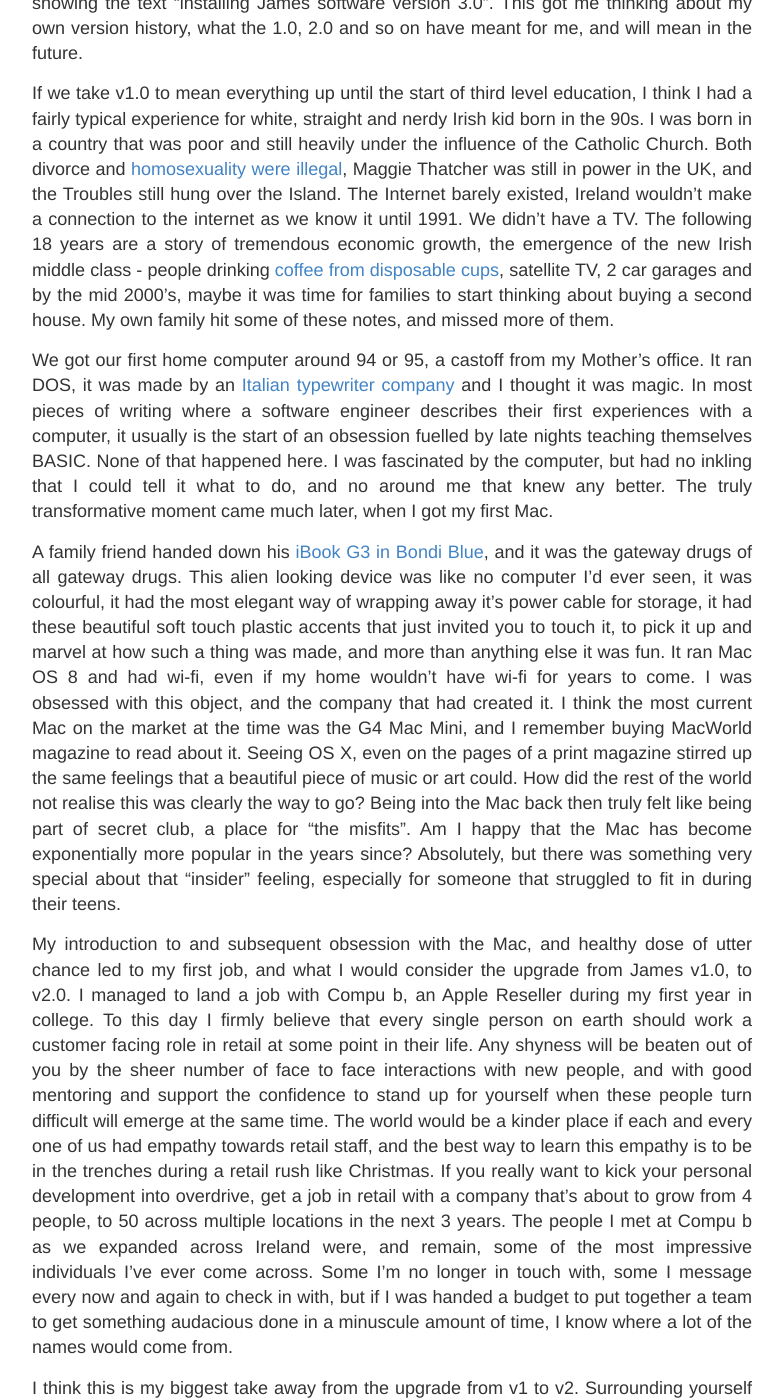
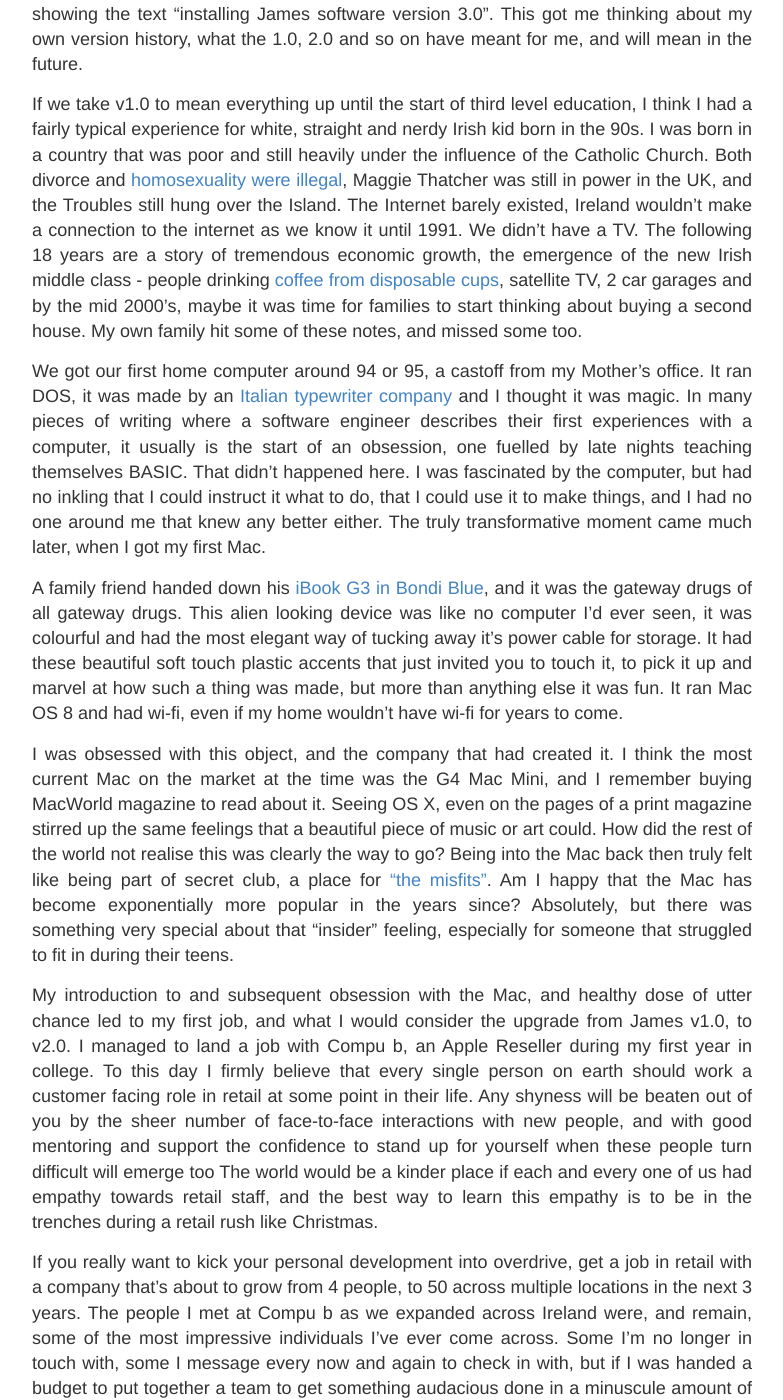
Before and after one commit to jamxf/jamxf.github.io, a Jekyll site: the page built from _posts/2021-01-09-Thirty-One.md, in a window 1280 px wide and 1400 px high, scrolled down 352 px. Shown: the whole window, without its empty margins (248-1031 px from the left). Built offline with Jekyll 4.4.1, drawn with Linux system fonts in a browser that asks for light colours; some of the changed text lies outside the part shown.

```diff
--- a/_posts/2021-01-09-Thirty-One.md
+++ b/_posts/2021-01-09-Thirty-One.md
@@ -1,22 +1,24 @@
 ---
 layout: post
-title: Thirty One
+title: Thirty One, and thoughts on human software versions
 excerpt_separator: <!--more-->
 
 ---
-
-v3.1
 
 The night of my Thirtieth birthday, this time last year, I was gifted a beautiful poster that my [girlfriend](https://www.instagram.com/ellenrosewallace/) and her friends had all drawn pictures and written notes on to celebrate the occasion. One of the illustrations was the outline of an iPhone, with a dialog on screen showing the text "installing James software version 3.0". This got me thinking about my own version history, what the 1.0, 2.0 and so on have meant for me, and will mean in the future.
 
 <!--more-->
 
-If we take v1.0 to mean everything up until the start of third level education, I think I had a fairly typical experience for white, straight and nerdy Irish kid born in the 90s. I was born in a country that was poor and still heavily under the influence of the Catholic Church. Both divorce and [homosexuality were illegal](https://en.wikipedia.org/wiki/LGBT_rights_in_the_Republic_of_Ireland), Maggie Thatcher was still in power in the UK, and the Troubles still hung over the Island. The Internet barely existed, Ireland wouldn't make a connection to the internet as we know it until 1991. We didn't have a TV. The following 18 years are a story of tremendous economic growth, the emergence of the new Irish middle class - people drinking [coffee from disposable cups](https://www.irishtimes.com/business/agribusiness-and-food/irish-coffee-the-strategy-behind-starbucks-sprawl-1.3210602), satellite TV, 2 car garages and by the mid 2000's, maybe it was time for families to start thinking about buying a second house. My own family hit some of these notes, and missed more of them.
+If we take v1.0 to mean everything up until the start of third level education, I think I had a fairly typical experience for white, straight and nerdy Irish kid born in the 90s. I was born in a country that was poor and still heavily under the influence of the Catholic Church. Both divorce and [homosexuality were illegal](https://en.wikipedia.org/wiki/LGBT_rights_in_the_Republic_of_Ireland), Maggie Thatcher was still in power in the UK, and the Troubles still hung over the Island. The Internet barely existed, Ireland wouldn't make a connection to the internet as we know it until 1991. We didn't have a TV. The following 18 years are a story of tremendous economic growth, the emergence of the new Irish middle class - people drinking [coffee from disposable cups](https://www.irishtimes.com/business/agribusiness-and-food/irish-coffee-the-strategy-behind-starbucks-sprawl-1.3210602), satellite TV, 2 car garages and by the mid 2000's, maybe it was time for families to start thinking about buying a second house. My own family hit some of these notes, and missed some too.
 
-We got our first home computer around 94 or 95, a castoff from my Mother's office. It ran DOS, it was made by an [Italian typewriter company](https://en.wikipedia.org/wiki/Olivetti_S.p.A.) and I thought it was magic. In most pieces of writing where a software engineer describes their first experiences with a computer, it usually is the start of an obsession fuelled by late nights teaching themselves BASIC. None of that happened here. I was fascinated by the computer, but had no inkling that I could tell it what to do, and no around me that knew any better. The truly transformative moment came much later, when I got my first Mac.
+We got our first home computer around 94 or 95, a castoff from my Mother's office. It ran DOS, it was made by an [Italian typewriter company](https://en.wikipedia.org/wiki/Olivetti_S.p.A.) and I thought it was magic. In many pieces of writing where a software engineer describes their first experiences with a computer, it usually is the start of an obsession, one fuelled by late nights teaching themselves BASIC. That didn't happened here. I was fascinated by the computer, but had no inkling that I could instruct it what to do, that I could use it to make things, and I had no one around me that knew any better either. The truly transformative moment came much later, when I got my first Mac.
 
-A family friend handed down his [iBook G3 in Bondi Blue](https://en.wikipedia.org/wiki/IBook#iBook_G3_("Clamshell")), and it was the gateway drugs of all gateway drugs. This alien looking device was like no computer I'd ever seen, it was colourful, it had the most elegant way of wrapping away it's power cable for storage, it had these beautiful soft touch plastic accents that just invited you to touch it, to pick it up and marvel at how such a thing was made, and more than anything else it was fun. It ran Mac OS 8 and had wi-fi, even if my home wouldn't have wi-fi for years to come. I was obsessed with this object, and the company that had created it. I think the most current Mac on the market at the time was the G4 Mac Mini, and I remember buying MacWorld magazine to read about it. Seeing OS X, even on the pages of a print magazine stirred up the same feelings that a beautiful piece of music or art could. How did the rest of the world not realise this was clearly the way to go? Being into the Mac back then truly felt like being part of secret club, a place for "the misfits". Am I happy that the Mac has become exponentially more popular in the years since? Absolutely, but there was something very special about that "insider" feeling, especially for someone that struggled to fit in during their teens.
+A family friend handed down his [iBook G3 in Bondi Blue](https://en.wikipedia.org/wiki/IBook#iBook_G3_("Clamshell")), and it was the gateway drugs of all gateway drugs. This alien looking device was like no computer I'd ever seen, it was colourful and had the most elegant way of tucking away it's power cable for storage. It had these beautiful soft touch plastic accents that just invited you to touch it, to pick it up and marvel at how such a thing was made, but more than anything else it was fun. It ran Mac OS 8 and had wi-fi, even if my home wouldn't have wi-fi for years to come.
 
-My introduction to and subsequent obsession with the Mac, and healthy dose of utter chance led to my first job, and what I would consider the upgrade from James v1.0, to v2.0. I managed to land a job with Compu b, an Apple Reseller during my first year in college. To this day I firmly believe that every single person on earth should work a customer facing role in retail at some point in their life. Any shyness will be beaten out of you by the sheer number of face to face interactions with new people, and with good mentoring and support the confidence to stand up for yourself when these people turn difficult will emerge at the same time. The world would be a kinder place if each and every one of us had empathy towards retail staff, and the best way to learn this empathy is to be in the trenches during a retail rush like Christmas. If you really want to kick your personal development into overdrive, get a job in retail with a company that's about to grow from 4 people, to 50 across multiple locations in the next 3 years. The people I met at Compu b as we expanded across Ireland were, and remain, some of the most impressive individuals I've ever come across. Some I'm no longer in touch with, some I message every now and again to check in with, but if I was handed a budget to put together a team to get something audacious done in a minuscule amount of time, I know where a lot of the names would come from.
+I was obsessed with this object, and the company that had created it. I think the most current Mac on the market at the time was the G4 Mac Mini, and I remember buying MacWorld magazine to read about it. Seeing OS X, even on the pages of a print magazine stirred up the same feelings that a beautiful piece of music or art could. How did the rest of the world not realise this was clearly the way to go? Being into the Mac back then truly felt like being part of secret club, a place for ["the misfits"](https://fs.blog/2016/03/steve-jobs-crazy-ones/). Am I happy that the Mac has become exponentially more popular in the years since? Absolutely, but there was something very special about that "insider" feeling, especially for someone that struggled to fit in during their teens.
+
+My introduction to and subsequent obsession with the Mac, and healthy dose of utter chance led to my first job, and what I would consider the upgrade from James v1.0, to v2.0. I managed to land a job with Compu b, an Apple Reseller during my first year in college. To this day I firmly believe that every single person on earth should work a customer facing role in retail at some point in their life. Any shyness will be beaten out of you by the sheer number of face-to-face interactions with new people, and with good mentoring and support the confidence to stand up for yourself when these people turn difficult will emerge too The world would be a kinder place if each and every one of us had empathy towards retail staff, and the best way to learn this empathy is to be in the trenches during a retail rush like Christmas.
+
+If you really want to kick your personal development into overdrive, get a job in retail with a company that's about to grow from 4 people, to 50 across multiple locations in the next 3 years. The people I met at Compu b as we expanded across Ireland were, and remain, some of the most impressive individuals I've ever come across. Some I'm no longer in touch with, some I message every now and again to check in with, but if I was handed a budget to put together a team to get something audacious done in a minuscule amount of time, I know where a lot of the names would come from.
 
 I think this is my biggest take away from the upgrade from v1 to v2. Surrounding yourself with people that are enthusiastic, passionate, a little bit naive and all round decent human beings. I think too often people are afraid to really sink their teeth into the things they're passionate about. For me it was the Mac, and where v1 James would try to hide that level of enthusiasm for fear of being called out on it, the beauty of the world is that there are hundreds, thousands, even millions of other people out there that share that interest, and v2 James let himself find a group to share that with. Those people, and that job helped to lay the ground work for v2 James to make a series of decisions that take us on a journey to where we are today, with a trip to the inner workings and politics of the music industry along the way.
```
